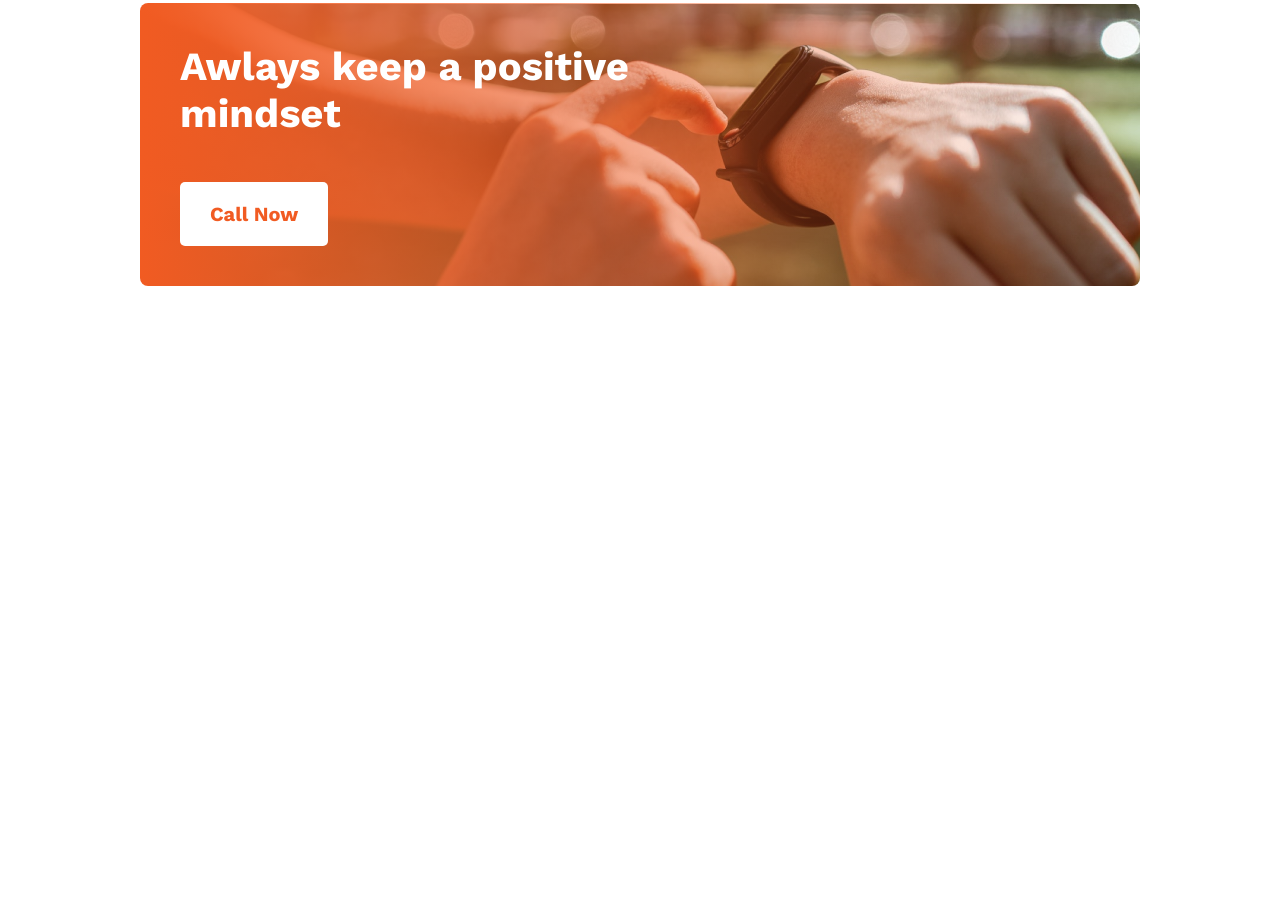
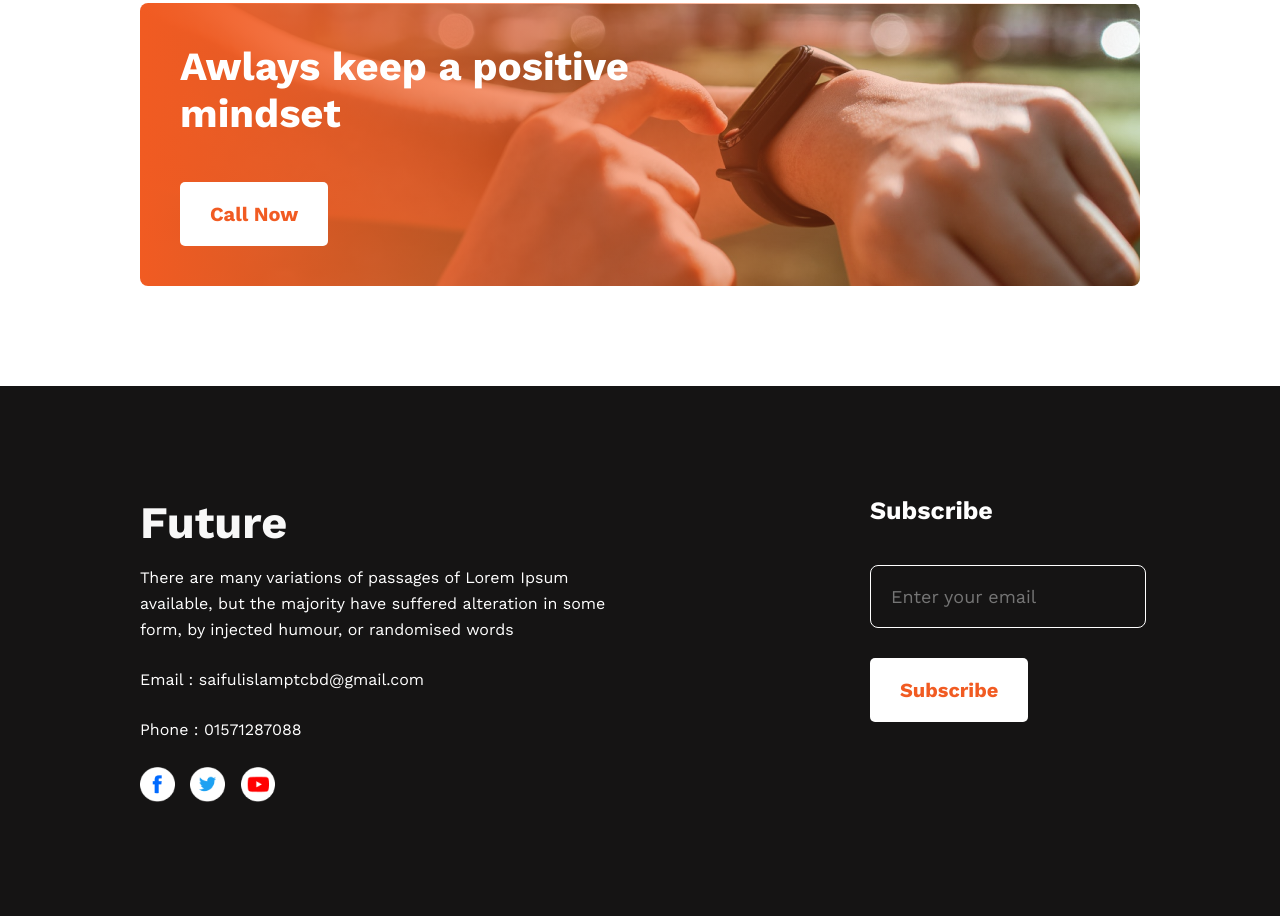
Before and after one commit to saiful1213/new-year-new-me-practice, a plain HTML site: page index.html in a window 1280 px wide. Shown: the part 2120-3036 px from the top of the page. Before the commit the page ends 2506 px from the top, so only its background shows below. Drawn offline with nearby package versions, Linux system fonts and the light colour scheme.

Commit message:
footer section added and finally project is done

```diff
--- a/index.html
+++ b/index.html
@@ -71,8 +71,22 @@
       </section>
    </main>
    <footer>
-
+      <div class="footer-container">
+         <div class="left-div">
+            <h3>Future</h3>
+            <p>There are many variations of passages of Lorem Ipsum available, but the majority have suffered alteration in some form, by injected humour, or randomised words</p>
+            <p>Email : saifulislamptcbd@gmail.com</p>
+            <p>Phone : 01571287088</p>
+            <a href="#"><img src="images/icons/fb.png" alt=""> </a>
+            <a href="#"><img src="images/icons/twitter.png" alt=""> </a>
+            <a href="#"><img src="images/icons/youtube.png" alt=""></a>
+         </div>
+         <div class="right-div">
+            <h4>Subscribe</h4>
+            <form><input type="email" placeholder="Enter your email"></form>
+            <button class="gradient-btn">Subscribe</button>
+         </div>
+      </div>
    </footer>
 </body>
-
 </html>
--- a/style/style.css
+++ b/style/style.css
@@ -102,7 +102,7 @@ header {
    margin: 100px auto;
    border-radius: 8px;
    padding: 40px;
-   background:  linear-gradient(90deg, #F15B22 0%, rgba(241, 91, 34, 0.00) 100%), url('../images/watch.png');
+   background: linear-gradient(90deg, #F15B22 0%, rgba(241, 91, 34, 0.00) 100%), url('../images/watch.png');
 }
 .gradient-title {
    color: #FFF;
@@ -120,3 +120,50 @@ header {
    font-weight: 600;
    border: 0;
 }
+/* footer part style  */
+footer {
+   background: #151414;
+}
+.footer-container {
+   display: flex;
+   width: 1000px;
+   margin: 0 auto;
+   padding: 110px 0;
+}
+.left-div {
+   width: 50%;
+}
+.left-div h3 {
+   color: #F8F8F8;
+   font-size: 45px;
+   font-weight: 700;
+}
+.left-div p {
+   color: #FFF;
+   line-height: 26px;
+   margin: 16px 0 24px 0;
+}
+.left-div img {
+   height: 35px;
+   margin-right: 10px;
+}
+.left-div a {
+   text-decoration: none;
+}
+.right-div {
+   width: 50%;
+   padding-left: 230px;
+}
+.right-div h4 {
+   color: #FFF;
+   font-size: 25px;
+}
+.right-div input {
+   color: #F3F3F3;
+   border-radius: 8px;
+   font-size: 18px;
+   padding: 20px;
+   margin: 40px 0 30px 0;
+   border: 1px solid #fff;
+   background-color: transparent;
+}
```
